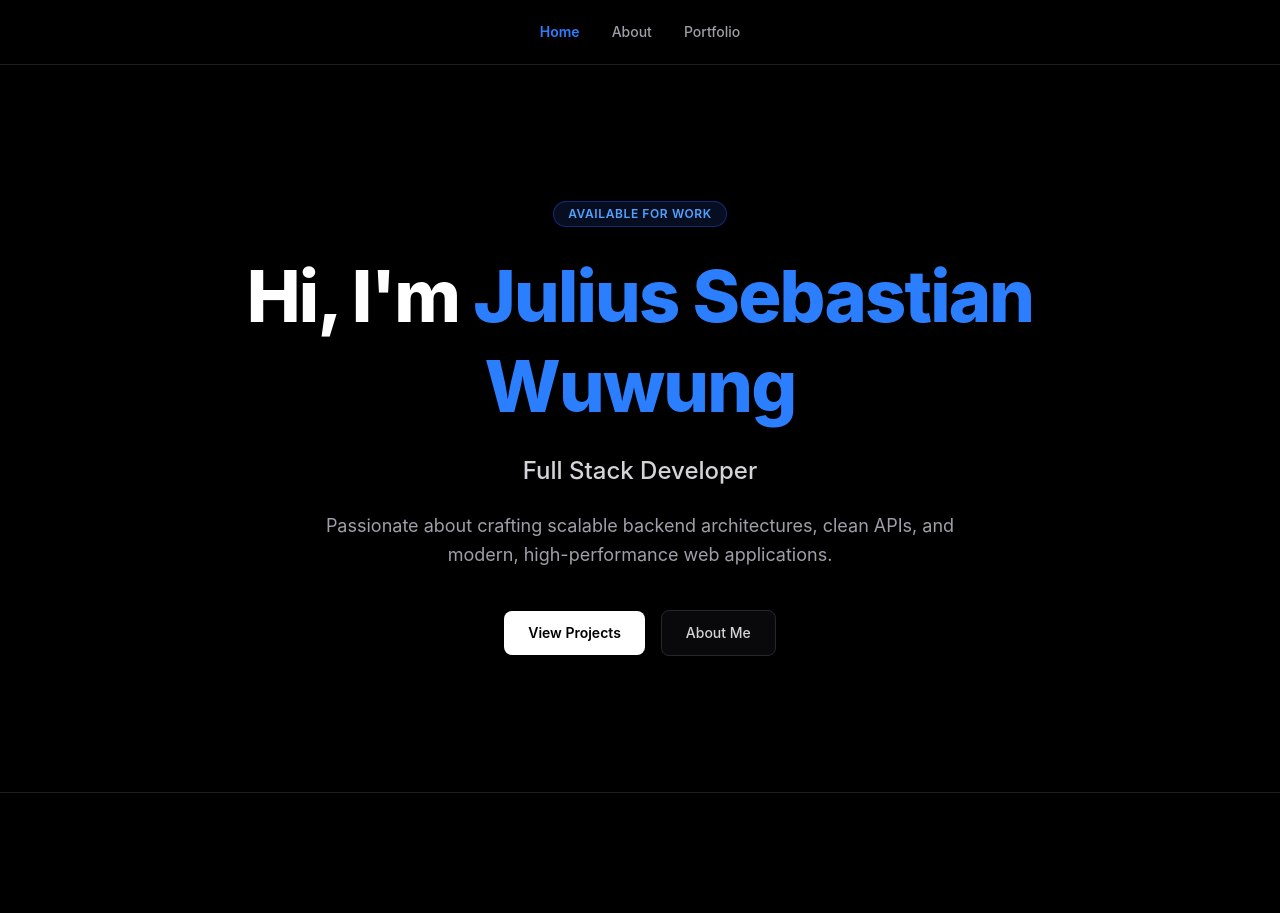
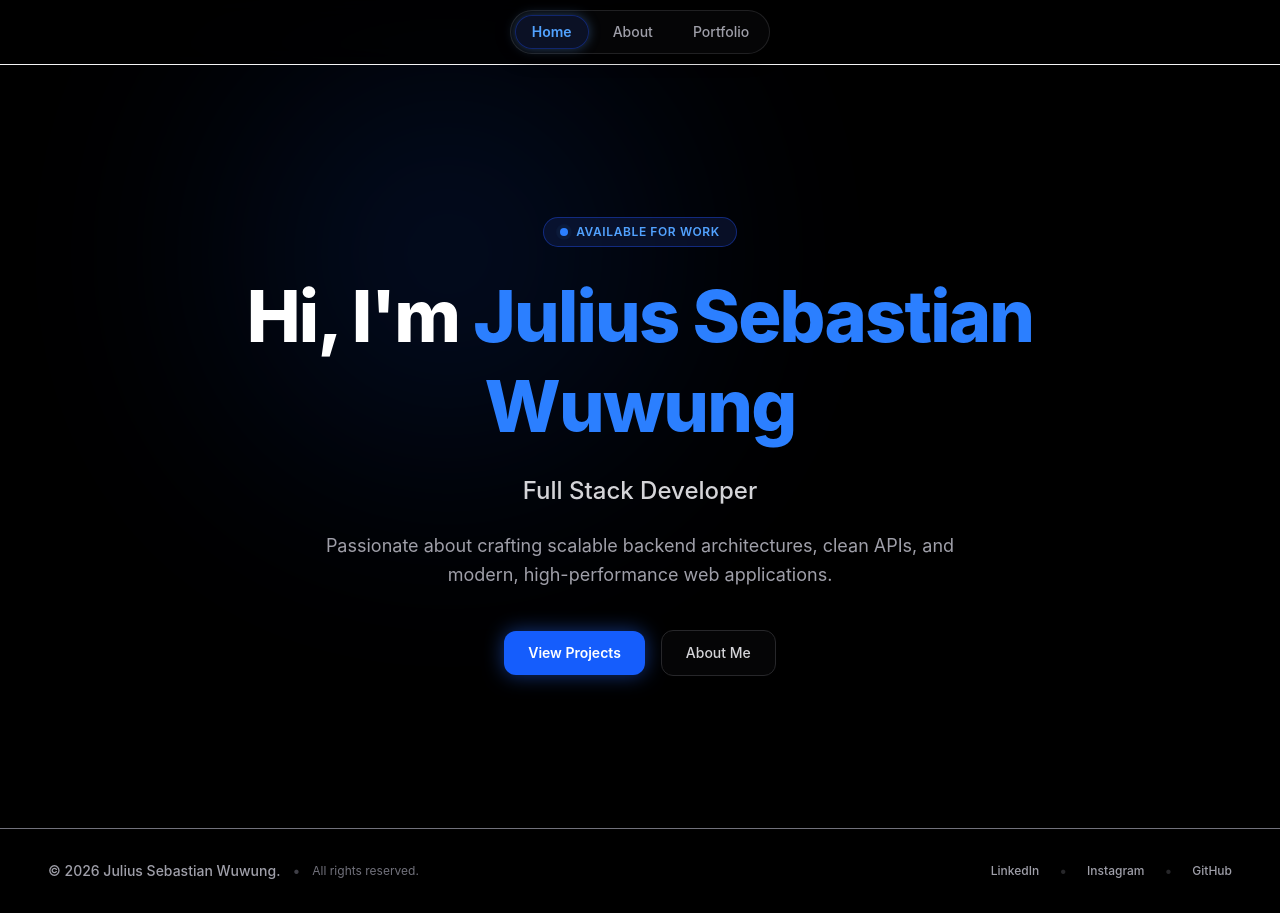
Before and after one commit to Jukius30/portofolio, a React (Vite) app: page / in a window 1280 px wide. Before the commit the page ends 857 px from the top, so only its background shows below. Built offline with nearby package versions, Linux system fonts and the light colour scheme.

Commit message:
update view n add animation

```diff
--- a/src/components/Footer.jsx
+++ b/src/components/Footer.jsx
@@ -1,12 +1,48 @@
+// src/components/Footer.jsx
 function Footer() {
   const currentYear = new Date().getFullYear();
 
   return (
-    // src/components/Footer.jsx
-    <footer className="border-t border-zinc-800/80 bg-black mt-auto py-8 text-center text-sm text-zinc-500">
-      {/* Ganti max-w-5xl menjadi w-full */}
+    <footer className="border-t border-zinc-850/80 bg-black mt-auto py-8 text-sm text-zinc-500">
       <div className="w-full px-6 md:px-12 flex flex-col sm:flex-row items-center justify-between gap-4">
-        {/* Isi footer tetap sama */}
+        {/* Sisi Kiri: Copyright & Status */}
+        <div className="flex flex-wrap items-center justify-center sm:justify-start gap-2 sm:gap-3 text-center sm:text-left">
+          <span className="text-zinc-400 font-medium hover:text-white transition-colors duration-300">
+            &copy; {currentYear} Julius Sebastian Wuwung.
+          </span>
+          <span className="hidden sm:inline text-zinc-700">&bull;</span>
+          <span className="text-zinc-500 text-xs">All rights reserved.</span>
+        </div>
+
+        {/* Sisi Kanan: Quick Social Links dengan Micro-Hover Animation */}
+        <div className="flex items-center gap-5">
+          <a
+            href="https://www.linkedin.com/in/juliuswuwung/"
+            target="_blank"
+            rel="noreferrer"
+            className="text-xs font-medium text-zinc-400 hover:text-blue-400 hover:-translate-y-0.5 transition-all duration-300"
+          >
+            LinkedIn
+          </a>
+          <span className="text-zinc-800">&bull;</span>
+          <a
+            href="https://www.instagram.com/julius.sw/?hl=id"
+            target="_blank"
+            rel="noreferrer"
+            className="text-xs font-medium text-zinc-400 hover:text-pink-400 hover:-translate-y-0.5 transition-all duration-300"
+          >
+            Instagram
+          </a>
+          <span className="text-zinc-800">&bull;</span>
+          <a
+            href="https://github.com/Jukius30"
+            target="_blank"
+            rel="noreferrer"
+            className="text-xs font-medium text-zinc-400 hover:text-white hover:-translate-y-0.5 transition-all duration-300"
+          >
+            GitHub
+          </a>
+        </div>
       </div>
     </footer>
   );
--- a/src/components/Navbar.jsx
+++ b/src/components/Navbar.jsx
@@ -3,17 +3,46 @@ import { NavLink } from 'react-router-dom';
 
 function Navbar() {
   const navLinkClass = ({ isActive }) =>
-    `text-sm font-medium transition-colors ${
-      isActive ? 'text-blue-500 font-semibold' : 'text-zinc-400 hover:text-zinc-100'
+    `relative text-sm font-medium transition-all duration-300 ${
+      isActive
+        ? 'text-blue-400 font-semibold shadow-[0_0_12px_rgba(96,165,250,0.35)]'
+        : 'text-zinc-400 hover:text-zinc-100 hover:-translate-y-0.5'
     }`;
 
   return (
-    <header className="border-b border-zinc-800/80 bg-black/80 backdrop-blur-md sticky top-0 z-50">
+    <header className="border-b border-zinc-850/80 bg-black/75 backdrop-blur-md sticky top-0 z-50 transition-colors duration-300">
       <nav className="w-full h-16 flex items-center justify-center">
-        <div className="flex items-center gap-8">
-          <NavLink to="/" className={navLinkClass}>Home</NavLink>
-          <NavLink to="/about" className={navLinkClass}>About</NavLink>
-          <NavLink to="/portfolio" className={navLinkClass}>Portfolio</NavLink>
+        <div className="flex items-center gap-1 sm:gap-2 p-1 rounded-full border border-zinc-800/80 bg-zinc-950/60 shadow-[0_0_20px_rgba(0,0,0,0.8)]">
+          <NavLink
+            to="/"
+            className={({ isActive }) =>
+              `px-4 py-1.5 rounded-full ${navLinkClass({ isActive })} ${
+                isActive ? 'bg-blue-950/40 border border-blue-800/50' : ''
+              }`
+            }
+          >
+            Home
+          </NavLink>
+          <NavLink
+            to="/about"
+            className={({ isActive }) =>
+              `px-4 py-1.5 rounded-full ${navLinkClass({ isActive })} ${
+                isActive ? 'bg-blue-950/40 border border-blue-800/50' : ''
+              }`
+            }
+          >
+            About
+          </NavLink>
+          <NavLink
+            to="/portfolio"
+            className={({ isActive }) =>
+              `px-4 py-1.5 rounded-full ${navLinkClass({ isActive })} ${
+                isActive ? 'bg-blue-950/40 border border-blue-800/50' : ''
+              }`
+            }
+          >
+            Portfolio
+          </NavLink>
         </div>
       </nav>
     </header>
--- a/src/index.css
+++ b/src/index.css
@@ -9,3 +9,34 @@ body,
   padding: 0;
   background-color: #000000;
 }
+
+/* Animasi Halus Khusus Tema AMOLED */
+@keyframes fadeInUp {
+  from {
+    opacity: 0;
+    transform: translateY(14px);
+  }
+  to {
+    opacity: 1;
+    transform: translateY(0);
+  }
+}
+
+@keyframes glowPulse {
+  0%, 100% {
+    opacity: 0.12;
+    transform: translate(-50%, -50%) scale(1);
+  }
+  50% {
+    opacity: 0.22;
+    transform: translate(-50%, -50%) scale(1.08);
+  }
+}
+
+.animate-fade-in-up {
+  animation: fadeInUp 0.65s cubic-bezier(0.16, 1, 0.3, 1) forwards;
+}
+
+.animate-glow-slow {
+  animation: glowPulse 7s ease-in-out infinite;
+}
--- a/src/pages/Home.jsx
+++ b/src/pages/Home.jsx
@@ -1,35 +1,57 @@
 // src/pages/Home.jsx
-import { Link } from 'react-router-dom';
+import { Link } from "react-router-dom";
 
 function Home() {
   return (
-    <section className="flex flex-col items-center justify-center text-center py-16 md:py-24 max-w-4xl mx-auto space-y-6">
-      <span className="inline-block px-3.5 py-1 text-xs font-semibold tracking-wider text-blue-400 uppercase bg-blue-950/40 rounded-full border border-blue-800/60">
+    <section className="relative flex flex-col items-center justify-center text-center py-16 md:py-28 max-w-4xl mx-auto space-y-6 animate-fade-in-up">
+      {/* Efek Pendar Halus yang Bernapas di Background */}
+      <div
+        aria-hidden="true"
+        className="absolute top-1/2 left-1/2 -translate-x-1/2 -translate-y-1/2 w-72 sm:w-96 h-72 sm:h-96 bg-blue-600 blur-[130px] rounded-full pointer-events-none -z-10 animate-glow-slow"
+      />
+
+      {/* Badge Status Kerja dengan Pulse Dot */}
+      <div className="inline-flex items-center gap-2 px-4 py-1.5 text-xs font-semibold tracking-wider text-blue-400 uppercase bg-blue-950/40 rounded-full border border-blue-800/60 transition-transform duration-300 hover:scale-105">
+        <span className="relative flex h-2 w-2">
+          <span className="animate-ping absolute inline-flex h-full w-full rounded-full bg-blue-400 opacity-75"></span>
+          <span className="relative inline-flex rounded-full h-2 w-2 bg-blue-500"></span>
+        </span>
         Available for work
-      </span>
+      </div>
 
+      {/* Hero Heading */}
       <h1 className="text-4xl sm:text-6xl md:text-7xl font-extrabold tracking-tight text-white leading-tight">
-        Hi, I&apos;m <span className="text-blue-500">Julius Sebastian Wuwung</span>
+        Hi, I&apos;m{" "}
+        <span className="text-blue-500 hover:text-blue-400 transition-colors duration-300">
+          Julius Sebastian Wuwung
+        </span>
       </h1>
 
+      {/* Role / Subtitle */}
       <p className="text-xl md:text-2xl font-medium text-zinc-300">
         Full Stack Developer
       </p>
 
+      {/* Deskripsi */}
       <p className="max-w-2xl text-base md:text-lg text-zinc-400 leading-relaxed">
-        Passionate about crafting scalable backend architectures, clean APIs, and modern, high-performance web applications.
+        Passionate about crafting scalable backend architectures, clean APIs,
+        and modern, high-performance web applications.
       </p>
 
+      {/* Tombol Aksi */}
       <div className="flex flex-wrap items-center justify-center gap-4 pt-4">
         <Link
           to="/portfolio"
-          className="px-6 py-3 rounded-lg bg-white text-black text-sm font-semibold hover:bg-zinc-200 transition shadow-sm"
+          className="px-6 py-3 rounded-xl bg-blue-600 text-white text-sm font-semibold
+               shadow-[0_0_20px_rgba(37,99,235,0.55)]
+               hover:shadow-[0_0_35px_rgba(59,130,246,0.9)]
+               hover:bg-blue-500 hover:scale-105 active:scale-95 transition-all duration-300"
         >
           View Projects
         </Link>
         <Link
           to="/about"
-          className="px-6 py-3 rounded-lg border border-zinc-800 text-zinc-300 text-sm font-medium hover:border-zinc-700 hover:text-white transition bg-zinc-950"
+          className="px-6 py-3 rounded-xl border border-zinc-800 text-zinc-300 text-sm font-medium hover:border-zinc-600 hover:text-white hover:bg-zinc-900/60 hover:scale-105 active:scale-95 transition-all duration-300 bg-zinc-950/60 backdrop-blur-sm"
         >
           About Me
         </Link>
--- a/src/pages/Portfolio.jsx
+++ b/src/pages/Portfolio.jsx
@@ -4,14 +4,13 @@ import { projectsData } from "../data/projects";
 
 function Portfolio() {
   return (
-    <section className="py-8 space-y-8">
+    <section className="py-8 space-y-8 animate-fade-in-up">
       <div>
         <h1 className="text-3xl sm:text-4xl font-extrabold tracking-tight text-white mb-2">
           Featured Projects
         </h1>
         <p className="text-zinc-400">
-          Daftar perangkat lunak, automasi, dan platform web yang telah saya
-          kembangkan.
+          Daftar perangkat lunak, automasi, dan platform web yang telah saya kembangkan.
         </p>
       </div>
 
@@ -19,20 +18,20 @@ function Portfolio() {
         {projectsData.map((project) => (
           <article
             key={project.slug}
-            className="flex flex-col justify-between overflow-hidden rounded-2xl border border-zinc-800/80 bg-zinc-950/60 hover:border-zinc-700 hover:bg-zinc-950 transition duration-200"
+            className="group flex flex-col justify-between overflow-hidden rounded-2xl border border-zinc-850 bg-zinc-950/60 hover:border-zinc-700 hover:bg-zinc-950 hover:-translate-y-1.5 hover:shadow-[0_10px_30px_rgba(0,0,0,0.8)] transition-all duration-300"
           >
-            {/* Ganti elemen <img> sebelumnya dengan wadah ini */}
-            <div className="w-full h-48 bg-black flex items-center justify-center p-4 border-b border-zinc-850">
+            {/* Wadah Gambar Pratinjau */}
+            <div className="w-full h-48 bg-black flex items-center justify-center p-4 border-b border-zinc-850 overflow-hidden">
               <img
                 src={project.image}
                 alt={project.title}
-                className="max-h-full max-w-full object-contain"
+                className="max-h-full max-w-full object-contain group-hover:scale-105 transition-transform duration-300"
               />
             </div>
 
             <div className="p-6 flex flex-col flex-1 justify-between">
               <div>
-                <h3 className="text-lg font-semibold text-white mb-2">
+                <h3 className="text-lg font-semibold text-white mb-2 group-hover:text-blue-400 transition-colors duration-200">
                   {project.title}
                 </h3>
                 <p className="text-sm text-zinc-400 leading-relaxed mb-6">
@@ -54,9 +53,10 @@ function Portfolio() {
 
                 <Link
                   to={`/portfolio/${project.slug}`}
-                  className="inline-flex items-center text-sm font-semibold text-blue-400 hover:text-blue-300 transition"
+                  className="group/link inline-flex items-center gap-1.5 text-sm font-semibold text-blue-400 hover:text-blue-300 transition-colors"
                 >
-                  Lihat Detail Proyek &rarr;
+                  <span>Lihat Detail Proyek</span>
+                  <span className="group-hover/link:translate-x-1 transition-transform duration-200">&rarr;</span>
                 </Link>
               </div>
             </div>
```
Also changed, not shown: src/pages/About.jsx (+8 -8 lines), src/pages/ProjectDetail.jsx (+9 -12 lines).
